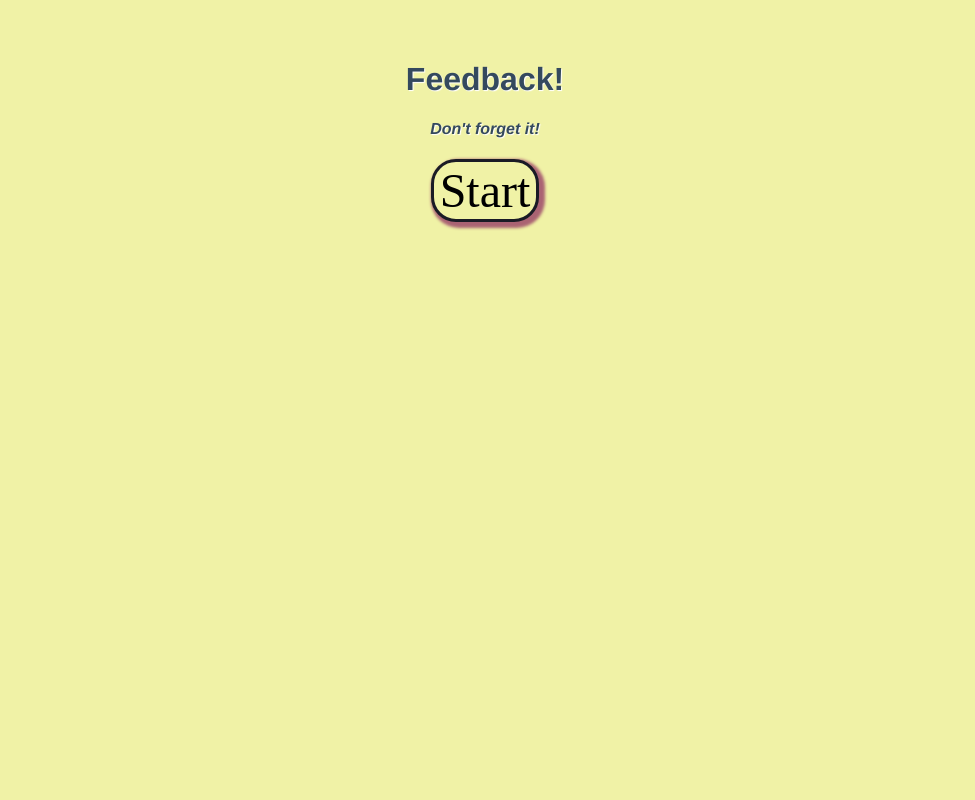
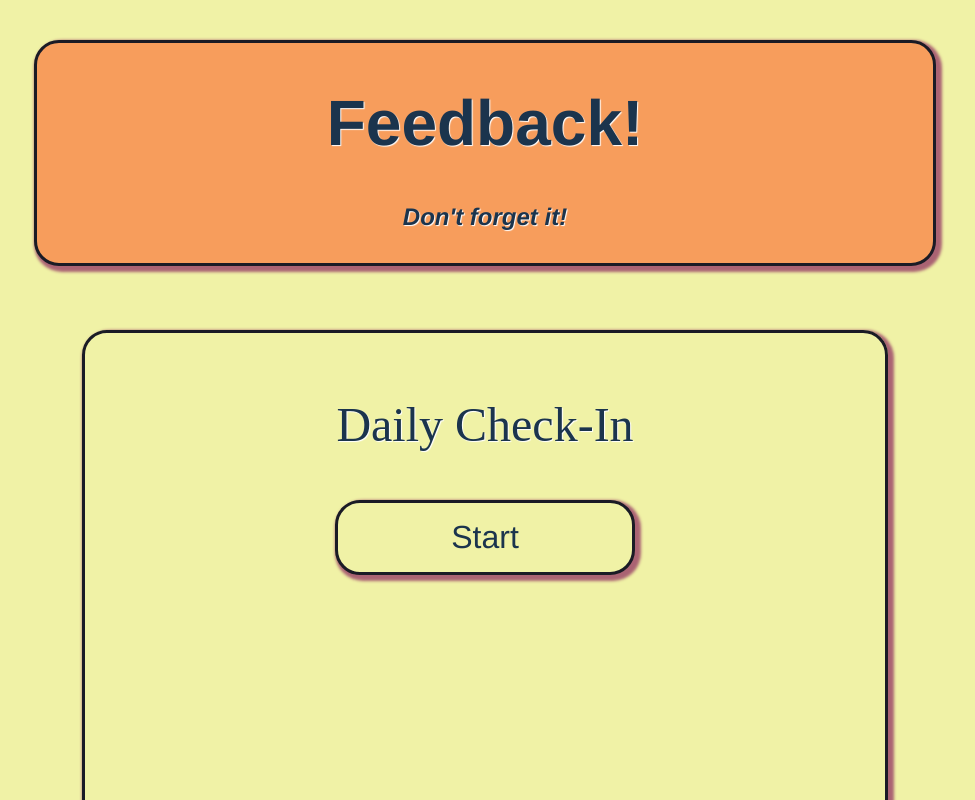
Before and after one commit to TuckerLandis/weekend-redux-feedback-loop, a React (Create React App) app: page /comments in a window 1280 px wide. Shown: the top 800 px of the page, without its empty margins (155-1130 px from the left). Built offline with nearby package versions, Linux system fonts and the light colour scheme.

Commit message:
cycle good

```diff
--- a/src/components/App/App.css
+++ b/src/components/App/App.css
@@ -1,5 +1,6 @@
 .App {
   text-align: center;
+
 
 }
 
@@ -14,7 +15,7 @@
 body {
   font-family: "Dosis", Helvetica, Arial, sans-serif;
   background: #F0F2A6;
-  color: #34495e;
+  color: #1b344d;
   padding-top: 40px;
   text-shadow: white 1px 1px 1px;
 }
@@ -59,35 +60,24 @@ input[type="range"]::-webkit-slider-thumb {
   }
 
 
-.next-button {
-    background-color: #F0F2A6;;
-  box-shadow: 3px 3px 3px 3px #AA6373 ;
-  width: 300px;
-  border: 3px solid #1A1B25;
-    border-radius: 25px;
-    font-family: "Dosis", Helvetica, Arial, sans-serif;
-}
-
-.next-button-div{
-  padding-top: 4em;
-  padding-bottom: 4em;
-
-
-}
-
 .display {
     border: 3px solid #1A1B25;
     border-radius: 25px;
     box-shadow: 3px 3px 3px 3px #AA6373 ;
     padding: 1em;
-    margin-right: 4em;
-    margin-left: 4em;
+
+    margin: auto;
+    margin-top: 4em;
+    width: 60%;
+    height: 750px;
+    display: flexbox;
+    align-items: center;
+
 }
 
 .prompt{
     font-size: 3em;
     font-family: 'Dosis';
-
 }
 
 .text-field {
@@ -96,16 +86,49 @@ input[type="range"]::-webkit-slider-thumb {
   font-family: 'Dosis';
 }
 
-.start-button{
+.button-div{
+  padding-bottom: 2em;
+  margin-top: 5em;
+
+}
+.s-button-div{
+  padding-bottom: 2em;
+
+}
+
+button:hover{
+  border: 3px solid #1A1B25;
+  border-radius: 25px;
+  box-shadow: 3px 3px 3px 3px #AA6373 ;
+  background-color: #f6f99e;
+  padding: 0.5em;
+  font-family: "Dosis", Helvetica, Arial, sans-serif;
+  width: 300px;
+  font-size: 2em;
+  color: #1b344d;
+}
+
+.button {
   border: 3px solid #1A1B25;
   border-radius: 25px;
   box-shadow: 3px 3px 3px 3px #AA6373 ;
   background-color: #F0F2A6;
+  color: #1b344d;
+  padding: 0.5em;
+  font-family: "Dosis", Helvetica, Arial, sans-serif;
+  font-size: 2em;
+  width: 300px;
 }
 
-.start-button:hover{
+.button:active {
   border: 3px solid #1A1B25;
   border-radius: 25px;
   box-shadow: 3px 3px 3px 3px #AA6373 ;
-  background-color: #bcbe81;
+  background-color: #F0F2A6;
+  color: #1b344d;
+  padding: 0.5em;
+  font-family: "Dosis", Helvetica, Arial, sans-serif;
+  font-size: 2em;
+  width: 300px;
+  transform: translateY(4px);
 }
--- a/src/components/Header/Header.css
+++ b/src/components/Header/Header.css
@@ -1,18 +1,21 @@
-/* .App-header {
-  background-color: #033076;
-  min-height: 70px;
-  padding: 20px;
-  color: white;
-  margin-bottom: 20px;
-} */
+.App-header {
+  background-color: #F79D5C;
+  color: #1b344d;
+  margin: auto ;
+  width: 70%;
+  border: 3px solid #1A1B25;
+  border-radius: 25px;
+  box-shadow: 3px 3px 3px 3px #AA6373 ;
+}
 
 .App-title {
-    font-size: 2em;
+    font-size: 4em;
   }
 .App-intro {
     font-size: large;
   }
 
 h4 {
+  font-size: 1.5em;
     font-style: italic;
   }
--- a/src/components/Page0Start/Page0Start.jsx
+++ b/src/components/Page0Start/Page0Start.jsx
@@ -1,6 +1,7 @@
 import { Route, HashRouter as Router, Link, useHistory } from 'react-router-dom';
 
 import Button from '@material-ui/core/Button';
+import { Typography } from '@material-ui/core';
 
 function Page0Start () {
 const history = useHistory()
@@ -12,9 +13,17 @@ const history = useHistory()
     }
 
     return (
-        <div>
+        <div className="display">
+            <div className="prompt-div">
+            <p className="prompt">
+                Daily Check-In
+            </p>
 
-            <button onClick={handleNext} className="prompt start-button">Start</button>
+            </div>
+
+            <div className="s-button-div">
+            <button onClick={handleNext} className="prompt button">Start</button>
+            </div>
         </div>
     )
 }
--- a/src/components/Page1Feeling/Page1Feeling.jsx
+++ b/src/components/Page1Feeling/Page1Feeling.jsx
@@ -1,21 +1,26 @@
 import { useState } from "react";
 import { useDispatch } from "react-redux";
-import { Route, HashRouter as Router, Link, useHistory, } from "react-router-dom";
+import {
+  Route,
+  HashRouter as Router,
+  Link,
+  useHistory,
+} from "react-router-dom";
 
-import Button from '@material-ui/core/Button'
-import ForwardRoundedIcon from '@material-ui/icons/ForwardRounded';
-import './Page1Feeling.css'
+import Button from "@material-ui/core/Button";
+import ForwardRoundedIcon from "@material-ui/icons/ForwardRounded";
+import "./Page1Feeling.css";
 
 function Page1Feeling() {
   const history = useHistory();
   const dispatch = useDispatch();
-  const [feeling, setFeeling] = useState('1  -  5');
+  const [feeling, setFeeling] = useState("1  -  5");
 
   //
 
   const handleSubmit = () => {
     console.log("clicked next");
-    if (feeling === '1  -  5') {
+    if (feeling === "1  -  5") {
       alert("please select a number 1-5");
       return;
     }
@@ -24,38 +29,44 @@ function Page1Feeling() {
       type: "ADD_FEELING",
       payload: Number(feeling),
     });
-    setFeeling('1  -  5');
+    setFeeling("1  -  5");
     history.push("/understanding");
   };
 
+  return (
+    <div className="display">
+      <div className="prompt-div">
+        <p className="prompt">How are you feeling?</p>
+      </div>
 
-
-  return (
-
-    <div className="display">
-      <p className="prompt">How are you feeling?</p>
+      <div className="form-div">
         <form onSubmit={handleSubmit}>
           <div className="value">{feeling}</div>
-    <input type="range" min="1" max="5" step="1" value={feeling}
+          <input
+            type="range"
+            min="1"
+            max="5"
+            step="1"
+            value={feeling}
             onChange={(evt) => setFeeling(evt.target.value)}
           ></input>
-        <div className="next-button-div">
-        <Button className="next-button" variant="outlined" color="primary" type="submit">
-        <ForwardRoundedIcon />
-      </Button>
 
+          <div className="button-div">
+            <button
+              className="button"
+
+              type="submit"
+            >
+              Next
+            </button>
           </div>
         </form>
-
-
       </div>
-
+    </div>
   );
-
 }
 
 export default Page1Feeling;
-
 
 // const renderSliderDisplay = (feeling) => {
 //     let sliderDisplay = 'please select a number 1-5'
@@ -66,8 +77,6 @@ export default Page1Feeling;
 //         return sliderDisplay
 //     }
 //   }
-
-
 
 //   let sliderDisplay = 'please select'
 //   function ifZero (feeling) {
--- a/src/components/Page2Understanding/Page2Understanding.jsx
+++ b/src/components/Page2Understanding/Page2Understanding.jsx
@@ -35,10 +35,10 @@ function Page2Understanding() {
   <input type="range" min="1" max="5" step="1" value={understanding}
         onChange={(evt) => setUnderstanding(evt.target.value)}
       ></input>
-      <div className="next-button-div">
-      <Button className="next-button" variant="outlined" color="primary" type="submit">
-      <ForwardRoundedIcon />
-    </Button>
+      <div className="button-div">
+      <button className="button" type="submit">
+      Next
+    </button>
 
       </div>
     </form>
--- a/src/components/Page3Supported/Page3Supported.jsx
+++ b/src/components/Page3Supported/Page3Supported.jsx
@@ -34,10 +34,10 @@ function Page3Support() {
   <input type="range" min="1" max="5" step="1" value={supported}
         onChange={(evt) => setSupported(evt.target.value)}
       ></input>
-      <div className="next-button-div">
-      <Button className="next-button" variant="outlined" color="primary" type="submit">
-      <ForwardRoundedIcon />
-    </Button>
+      <div className="button-div">
+      <button className="button" type="submit">
+      Next
+    </button>
 
       </div>
     </form>
--- a/src/components/Page4Comments/Page4Comments.jsx
+++ b/src/components/Page4Comments/Page4Comments.jsx
@@ -47,15 +47,13 @@ function Page4Comments() {
           type="text"
           onChange={(evt) => setComments(evt.target.value)}
         />
-        <div className="next-button-div">
-          <Button
-            className="next-button"
-            variant="outlined"
-            color="primary"
+        <div className="button-div">
+          <button
+            className="button"
             type="submit"
           >
-            <ForwardRoundedIcon />
-          </Button>
+            Next
+          </button>
         </div>
       </form>
     </div>
--- a/src/components/Page5Review/Page5Review.css
+++ b/src/components/Page5Review/Page5Review.css
@@ -0,0 +1,16 @@
+li {
+    list-style-type: none;
+}
+
+.review-list {
+    font-size: 3em;
+}
+
+.review-sub-text{
+    padding-left: 1em;
+}
+
+.review-sub-text-comments{
+    padding-left: 1em;
+    font-size: 16px;
+}
--- a/src/components/Page5Review/Page5Review.jsx
+++ b/src/components/Page5Review/Page5Review.jsx
@@ -1,6 +1,8 @@
 import axios from 'axios'
 import feedbackLocal from '../../feedback.data.js'
 import { useHistory } from 'react-router-dom'
+
+import './Page5Review.css'
 
 
 function Page5Review() {
@@ -27,14 +29,17 @@ const handleSubmit = () => {
 
     return (
         <div className="display">
-            <ul>
-            <li>{feedbackLocal.feeling}</li>
-            <li>{feedbackLocal.understanding}</li>
-            <li>{feedbackLocal.support}</li>
-            <li>{feedbackLocal.comments}</li>
+              <p className="prompt">
+                Does this look right?
+            </p>
+            <ul className="review-list">
+            <li>You're feeling: <span className="review-sub-text">{feedbackLocal.feeling}</span></li>
+            <li>Understanding: <span className="review-sub-text">{feedbackLocal.understanding}</span></li>
+            <li>Supported: <span className="review-sub-text">{feedbackLocal.support}</span></li>
+            <li>Comments: <br/> <span className="review-sub-text-comments">{feedbackLocal.comments}</span></li>
             </ul>
 
-            <button onClick={handleSubmit}> Submit</button>
+            <button onClick={handleSubmit} className="prompt button">Submit</button>
         </div>
     )
     }
```
Lines whose indentation alone changed are shown as unchanged.
